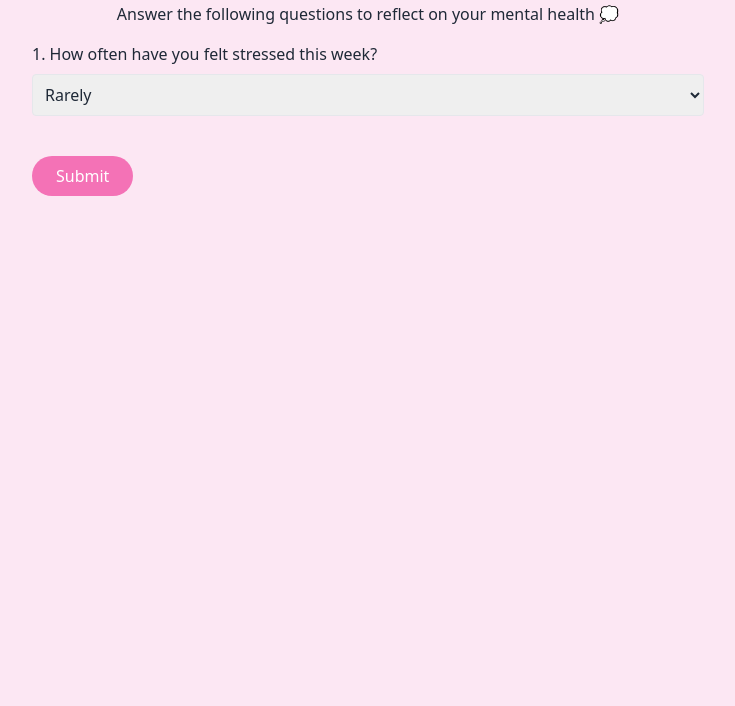
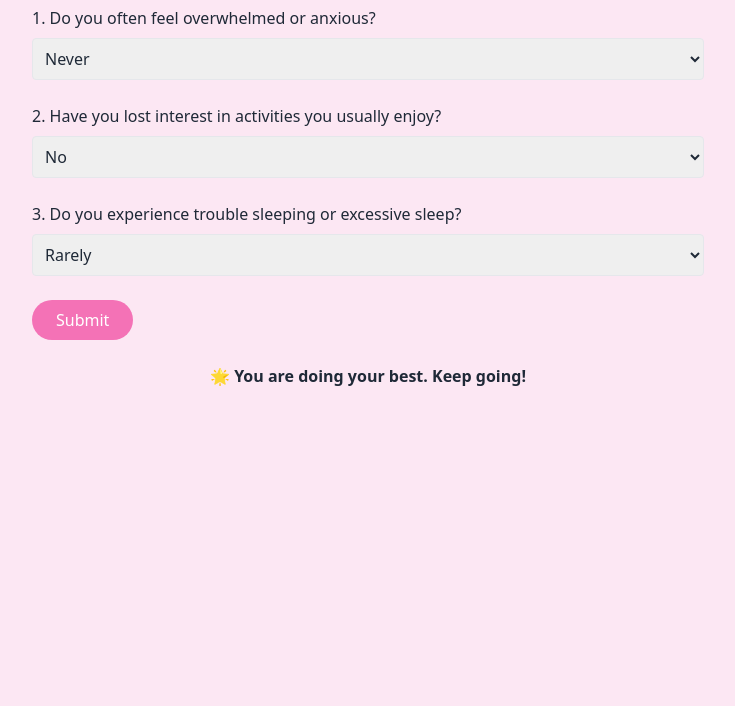
Before and after one commit to meowmeow123-bot/mindnest-plus, a website: page quiz.html in a window 1280 px wide. Shown: the part 94-800 px from the top of the page, without its empty margins (272-1007 px from the left). Drawn offline with nearby package versions, Linux system fonts and the light colour scheme.

Commit message:
Update quiz.html

```diff
--- a/quiz.html
+++ b/quiz.html
@@ -1,4 +1,3 @@
-<!-- quiz.html -->
 <!DOCTYPE html>
 <html lang="en">
 <head>
@@ -6,26 +5,36 @@
   <title>🧠 Mental Health Quiz</title>
   <script src="https://cdn.tailwindcss.com"></script>
 </head>
-<body class="bg-pink-100 text-gray-800 font-sans p-8">
-  <h1 class="text-4xl font-bold text-center mb-6">🧠 Mental Health Quiz</h1>
-  <p class="text-center mb-4">Answer the following questions to reflect on your mental health 💭</p>
-
-  <div class="max-w-2xl mx-auto">
-    <form>
-      <label class="block mb-4">
-        1. How often have you felt stressed this week?
-        <select class="w-full mt-2 p-2 rounded border">
-          <option>Rarely</option>
-          <option>Sometimes</option>
-          <option>Often</option>
-          <option>Almost Always</option>
-        </select>
-      </label>
-      <!-- Add more questions here... -->
-      <button type="submit" class="mt-6 bg-pink-400 text-white px-6 py-2 rounded-full hover:bg-pink-500">
-        Submit
-      </button>
-    </form>
-  </div>
+<body class="bg-pink-100 text-gray-800 font-sans p-10">
+  <h1 class="text-3xl font-bold text-center mb-6">🧠 Mental Health Quiz</h1>
+  <form class="max-w-2xl mx-auto space-y-6">
+    <div>
+      <label>1. Do you often feel overwhelmed or anxious?</label><br>
+      <select class="w-full mt-2 p-2 border rounded">
+        <option>Never</option>
+        <option>Sometimes</option>
+        <option>Often</option>
+        <option>Always</option>
+      </select>
+    </div>
+    <div>
+      <label>2. Have you lost interest in activities you usually enjoy?</label><br>
+      <select class="w-full mt-2 p-2 border rounded">
+        <option>No</option>
+        <option>Yes, occasionally</option>
+        <option>Yes, frequently</option>
+      </select>
+    </div>
+    <div>
+      <label>3. Do you experience trouble sleeping or excessive sleep?</label><br>
+      <select class="w-full mt-2 p-2 border rounded">
+        <option>Rarely</option>
+        <option>Sometimes</option>
+        <option>Often</option>
+      </select>
+    </div>
+    <button type="submit" class="bg-pink-400 text-white px-6 py-2 rounded-full hover:bg-pink-500">Submit</button>
+  </form>
+  <p class="text-center mt-6 font-semibold">🌟 You are doing your best. Keep going!</p>
 </body>
 </html>
```
